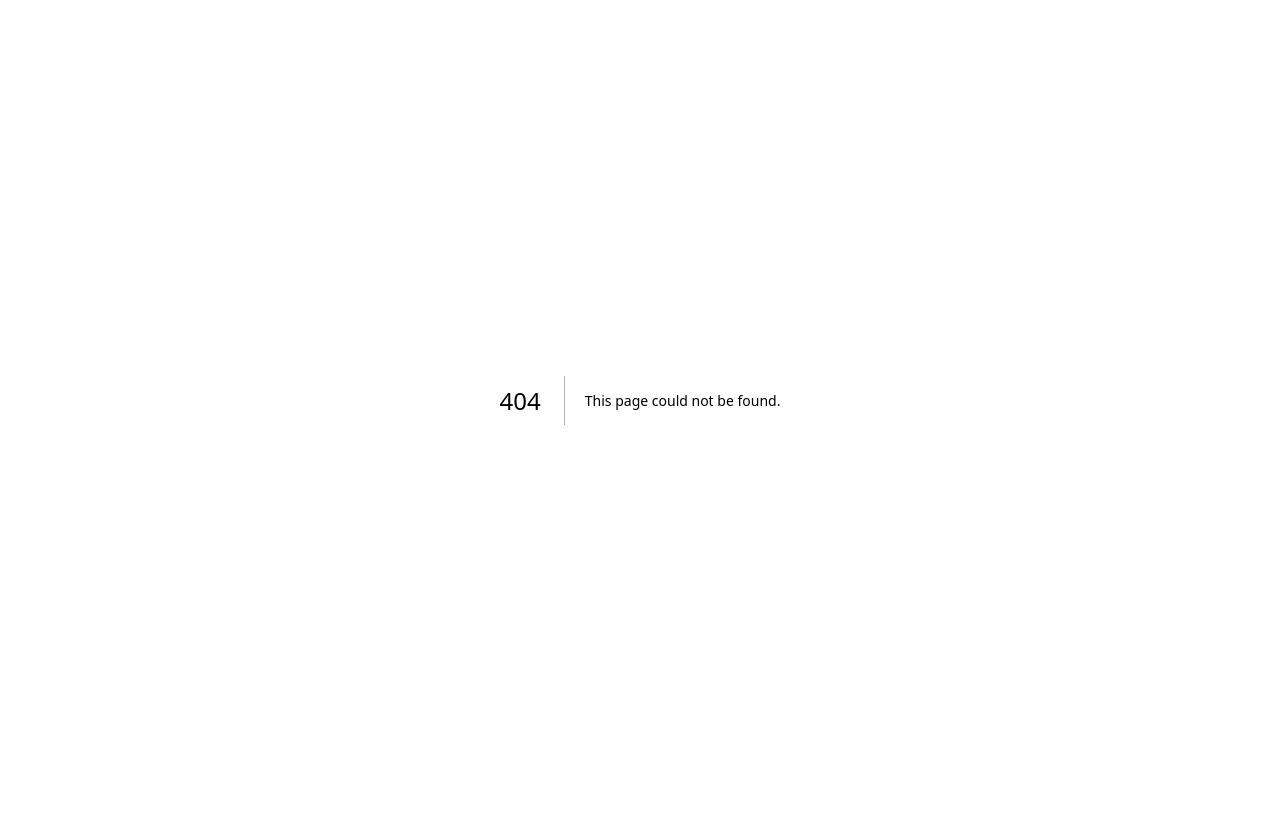
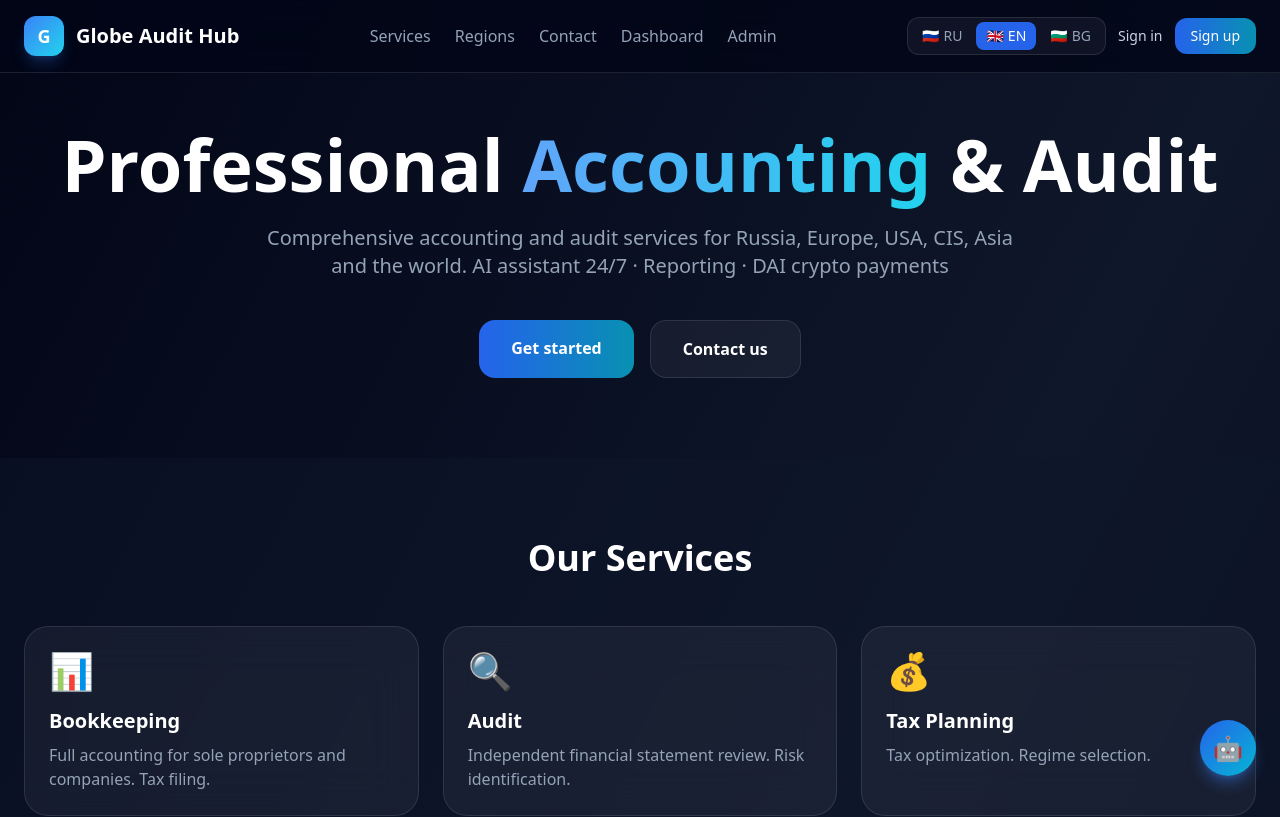
Before and after one commit to zametkikostik/Globe-Audit-Hub-, a Next.js app: page /en in a window 1280 px wide. Before the commit this address had no page. Shown: the top 817 px of the page. Built offline with nearby package versions, Linux system fonts and the light colour scheme.

Commit message:
feat: multilingual home/landing page

```diff
--- /dev/null
+++ b/src/app/[locale]/page.tsx
@@ -0,0 +1,200 @@
+"use client";
+
+import { useState } from "react";
+import { useTranslations } from "next-intl";
+import { Link } from "@/i18n/routing";
+import Navbar from "@/components/Navbar";
+
+const serviceKeys = ["accounting", "audit", "tax", "ifrs", "blockchain", "ai"] as const;
+const regions = [
+  { flag: "🇷🇺", name: "Russia" },
+  { flag: "🇰🇿", name: "Kazakhstan" },
+  { flag: "🇧🇾", name: "Belarus" },
+  { flag: "🇩🇪", name: "Germany" },
+  { flag: "🇫🇷", name: "France" },
+  { flag: "🇬🇧", name: "UK" },
+  { flag: "🇺🇸", name: "USA" },
+  { flag: "🇨🇳", name: "China" },
+  { flag: "🇧🇬", name: "Bulgaria" },
+  { flag: "🇺🇿", name: "Uzbekistan" },
+];
+const icons = ["📊", "🔍", "💰", "🌍", "🔐", "🤖"];
+
+export default function HomePage() {
+  const t = useTranslations();
+  const [form, setForm] = useState({ name: "", email: "", message: "" });
+  const [submitted, setSubmitted] = useState(false);
+  const [loading, setLoading] = useState(false);
+
+  const handleSubmit = async (e: React.FormEvent) => {
+    e.preventDefault();
+    setLoading(true);
+    try {
+      await fetch("/api/contact", {
+        method: "POST",
+        headers: { "Content-Type": "application/json" },
+        body: JSON.stringify(form),
+      });
+    } catch {}
+    setSubmitted(true);
+    setLoading(false);
+  };
+
+  return (
+    <main className="min-h-screen bg-gradient-to-br from-slate-950 via-slate-900 to-slate-950">
+      <Navbar />
+
+      <section className="pt-32 pb-20 px-6">
+        <div className="max-w-7xl mx-auto text-center">
+          <h1 className="text-5xl md:text-7xl font-bold text-white mb-6 leading-tight">
+            {t("hero.title1")}{" "}
+            <span className="bg-gradient-to-r from-blue-400 to-cyan-400 bg-clip-text text-transparent">
+              {t("hero.title2")}
+            </span>{" "}
+            {t("hero.title3")}
+          </h1>
+          <p className="text-xl text-slate-400 mb-10 max-w-3xl mx-auto">
+            {t("hero.subtitle")}
+          </p>
+          <div className="flex flex-wrap justify-center gap-4">
+            <Link
+              href="/auth/signup"
+              className="px-8 py-4 bg-gradient-to-r from-blue-600 to-cyan-600 hover:from-blue-500 hover:to-cyan-500 text-white font-semibold rounded-2xl transition transform hover:scale-105"
+            >
+              {t("hero.cta")}
+            </Link>
+            <a
+              href="#contact"
+              className="px-8 py-4 bg-white/5 hover:bg-white/10 border border-white/10 text-white font-semibold rounded-2xl transition"
+            >
+              {t("hero.contact")}
+            </a>
+          </div>
+        </div>
+      </section>
+
+      <section id="services" className="py-20 px-6 bg-slate-900/50">
+        <div className="max-w-7xl mx-auto">
+          <h2 className="text-4xl font-bold text-white text-center mb-12">
+            {t("services.title")}
+          </h2>
+          <div className="grid grid-cols-1 md:grid-cols-2 lg:grid-cols-3 gap-6">
+            {serviceKeys.map((key, i) => (
+              <div
+                key={key}
+                className="bg-white/5 backdrop-blur-xl rounded-3xl border border-white/10 p-6 hover:bg-white/10 transition"
+              >
+                <div className="text-4xl mb-4">{icons[i]}</div>
+                <h3 className="text-xl font-bold text-white mb-2">
+                  {t(`services.items.${key}.title`)}
+                </h3>
+                <p className="text-slate-400">{t(`services.items.${key}.desc`)}</p>
+              </div>
+            ))}
+          </div>
+        </div>
+      </section>
+
+      <section id="regions" className="py-20 px-6">
+        <div className="max-w-7xl mx-auto">
+          <h2 className="text-4xl font-bold text-white text-center mb-12">
+            {t("regions.title")}
+          </h2>
+          <div className="grid grid-cols-2 md:grid-cols-5 gap-4">
+            {regions.map((r, i) => (
+              <div
+                key={i}
+                className="bg-white/5 backdrop-blur-xl rounded-2xl border border-white/10 p-4 text-center hover:bg-white/10 transition"
+              >
+                <div className="text-4xl mb-2">{r.flag}</div>
+                <div className="text-sm text-slate-300">{r.name}</div>
+              </div>
+            ))}
+          </div>
+        </div>
+      </section>
+
+      <section id="contact" className="py-20 px-6 bg-slate-900/50">
+        <div className="max-w-4xl mx-auto">
+          <h2 className="text-4xl font-bold text-white text-center mb-4">
+            {t("contact.title")}
+          </h2>
+          <p className="text-slate-400 text-center mb-12">{t("contact.subtitle")}</p>
+
+          {submitted ? (
+            <div className="bg-green-500/10 border border-green-500/30 rounded-3xl p-8 text-center">
+              <div className="text-5xl mb-4">✓</div>
+              <h3 className="text-2xl font-bold text-white mb-2">
+                {t("contact.success")}
+              </h3>
+              <p className="text-slate-400">{t("contact.successDesc")}</p>
+            </div>
+          ) : (
+            <form
+              onSubmit={handleSubmit}
+              className="bg-white/5 backdrop-blur-xl rounded-3xl border border-white/10 p-8 space-y-6"
+            >
+              <div className="grid grid-cols-1 md:grid-cols-2 gap-6">
+                <div>
+                  <label className="block text-sm font-medium text-slate-400 mb-2">
+                    {t("contact.name")} *
+                  </label>
+                  <input
+                    type="text"
+                    required
+                    value={form.name}
+                    onChange={(e) => setForm({ ...form, name: e.target.value })}
+                    className="w-full bg-white/5 border border-white/10 rounded-xl px-4 py-3 text-white placeholder-slate-500 focus:outline-none focus:ring-2 focus:ring-blue-500"
+                  />
+                </div>
+                <div>
+                  <label className="block text-sm font-medium text-slate-400 mb-2">
+                    {t("contact.email")} *
+                  </label>
+                  <input
+                    type="email"
+                    required
+                    value={form.email}
+                    onChange={(e) => setForm({ ...form, email: e.target.value })}
+                    className="w-full bg-white/5 border border-white/10 rounded-xl px-4 py-3 text-white placeholder-slate-500 focus:outline-none focus:ring-2 focus:ring-blue-500"
+                  />
+                </div>
+              </div>
+              <div>
+                <label className="block text-sm font-medium text-slate-400 mb-2">
+                  {t("contact.message")}
+                </label>
+                <textarea
+                  rows={4}
+                  value={form.message}
+                  onChange={(e) => setForm({ ...form, message: e.target.value })}
+                  className="w-full bg-white/5 border border-white/10 rounded-xl px-4 py-3 text-white placeholder-slate-500 focus:outline-none focus:ring-2 focus:ring-blue-500"
+                />
+              </div>
+              <button
+                type="submit"
+                disabled={loading}
+                className="w-full py-4 bg-gradient-to-r from-blue-600 to-cyan-600 hover:from-blue-500 hover:to-cyan-500 disabled:opacity-50 text-white font-semibold rounded-xl transition"
+              >
+                {loading ? t("contact.sending") : t("contact.submit")}
+              </button>
+            </form>
+          )}
+        </div>
+      </section>
+
+      <footer className="border-t border-white/10 py-12 px-6">
+        <div className="max-w-7xl mx-auto text-center">
+          <div className="flex items-center justify-center gap-3 mb-4">
+            <div className="w-10 h-10 rounded-xl bg-gradient-to-br from-blue-500 to-cyan-400 flex items-center justify-center">
+              <span className="text-white font-bold text-lg">G</span>
+            </div>
+            <span className="text-xl font-bold text-white">Globe Audit Hub</span>
+          </div>
+          <p className="text-slate-400 text-sm mb-6">{t("footer.tagline")}</p>
+          <p className="text-slate-500 text-sm">{t("footer.rights")}</p>
+        </div>
+      </footer>
+    </main>
+  );
+}
```
